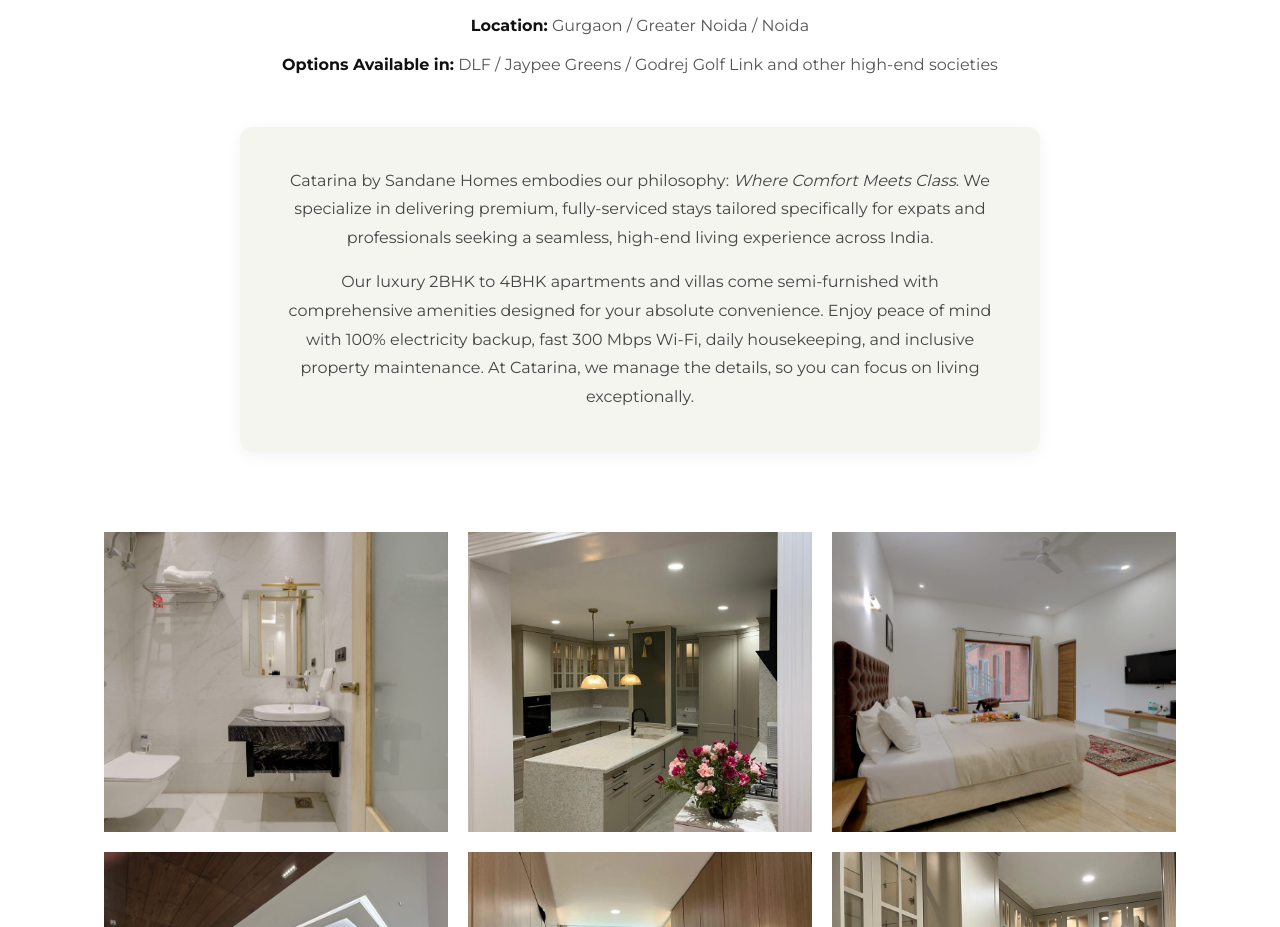
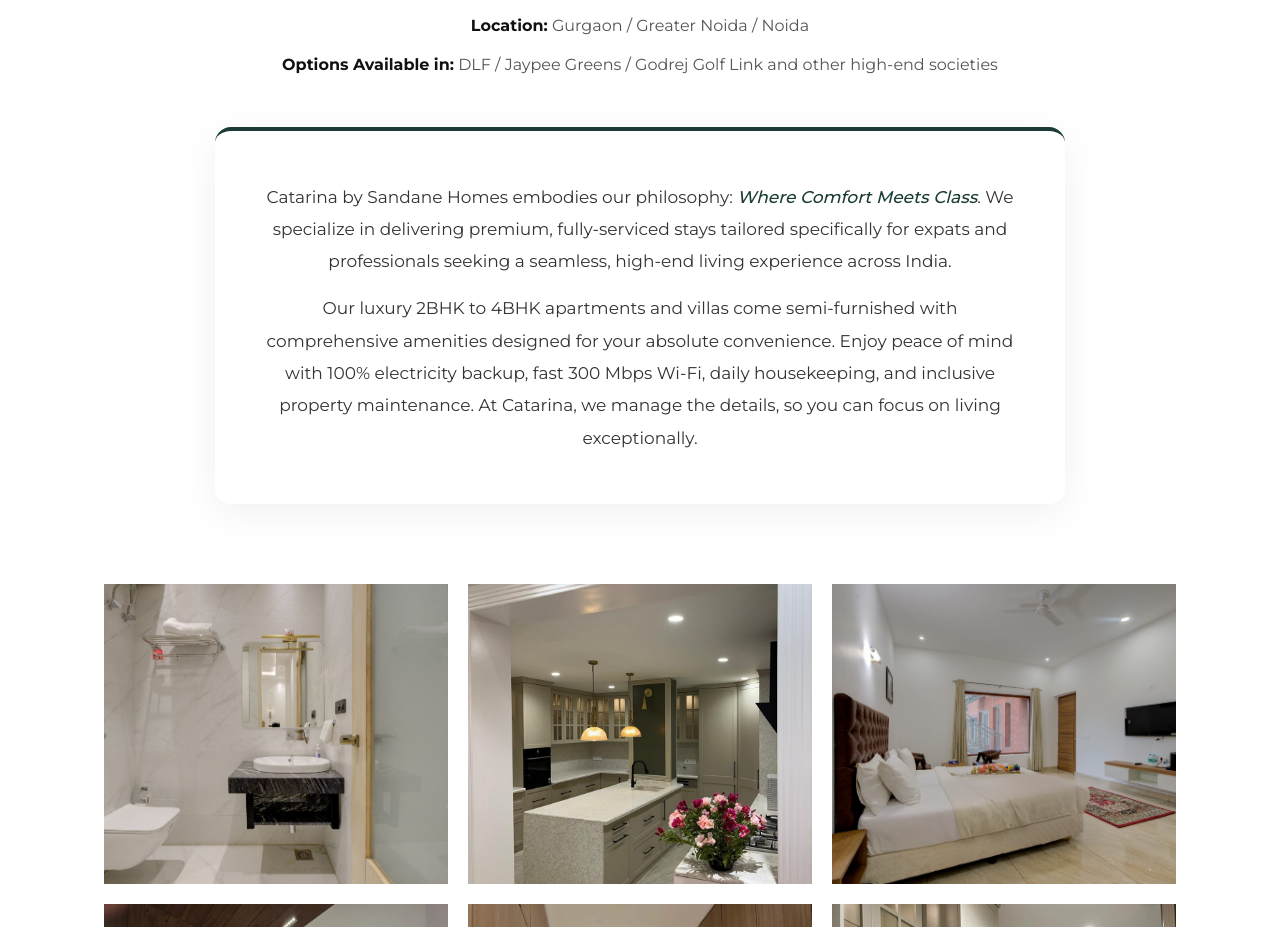
Before and after one commit to viratco/sandanehomes, a React (Vite) app: page /catarina-services in a window 1280 px wide. Shown: the part 1060-1987 px from the top of the page. Built offline with nearby package versions, Linux system fonts and the light colour scheme; a web font is replaced by a local one.

Commit message:
style: upgrade catarina info box design for premium look

```diff
--- a/src/components/pages/CatarinaServices.jsx
+++ b/src/components/pages/CatarinaServices.jsx
@@ -83,19 +83,20 @@ const CatarinaServices = () => {
                 {/* Catarina Info Section */}
                 <div style={{
                     marginTop: '50px',
-                    maxWidth: '800px',
+                    maxWidth: '850px',
                     margin: '50px auto 0 auto',
                     textAlign: 'center',
-                    lineHeight: '1.8',
-                    fontSize: '16px',
-                    color: '#444',
-                    backgroundColor: '#F5F5F0', // Light warm gray/beige background
-                    padding: '40px',
-                    borderRadius: '12px',
-                    boxShadow: '0 4px 15px rgba(0,0,0,0.05)'
+                    lineHeight: '1.9',
+                    fontSize: '17px',
+                    color: '#333',
+                    backgroundColor: '#ffffff',
+                    padding: '50px 40px',
+                    borderRadius: '16px',
+                    boxShadow: '0 10px 40px rgba(0,0,0,0.06)',
+                    borderTop: '4px solid #1A3C34'
                 }}>
                     <p style={{ marginBottom: '15px' }}>
-                        Catarina by Sandane Homes embodies our philosophy: <em>Where Comfort Meets Class</em>. We specialize in delivering premium, fully-serviced stays tailored specifically for expats and professionals seeking a seamless, high-end living experience across India.
+                        Catarina by Sandane Homes embodies our philosophy: <em style={{ color: '#1A3C34', fontWeight: '500' }}>Where Comfort Meets Class</em>. We specialize in delivering premium, fully-serviced stays tailored specifically for expats and professionals seeking a seamless, high-end living experience across India.
                     </p>
                     <p>
                         Our luxury 2BHK to 4BHK apartments and villas come semi-furnished with comprehensive amenities designed for your absolute convenience. Enjoy peace of mind with 100% electricity backup, fast 300 Mbps Wi-Fi, daily housekeeping, and inclusive property maintenance. At Catarina, we manage the details, so you can focus on living exceptionally.
```
